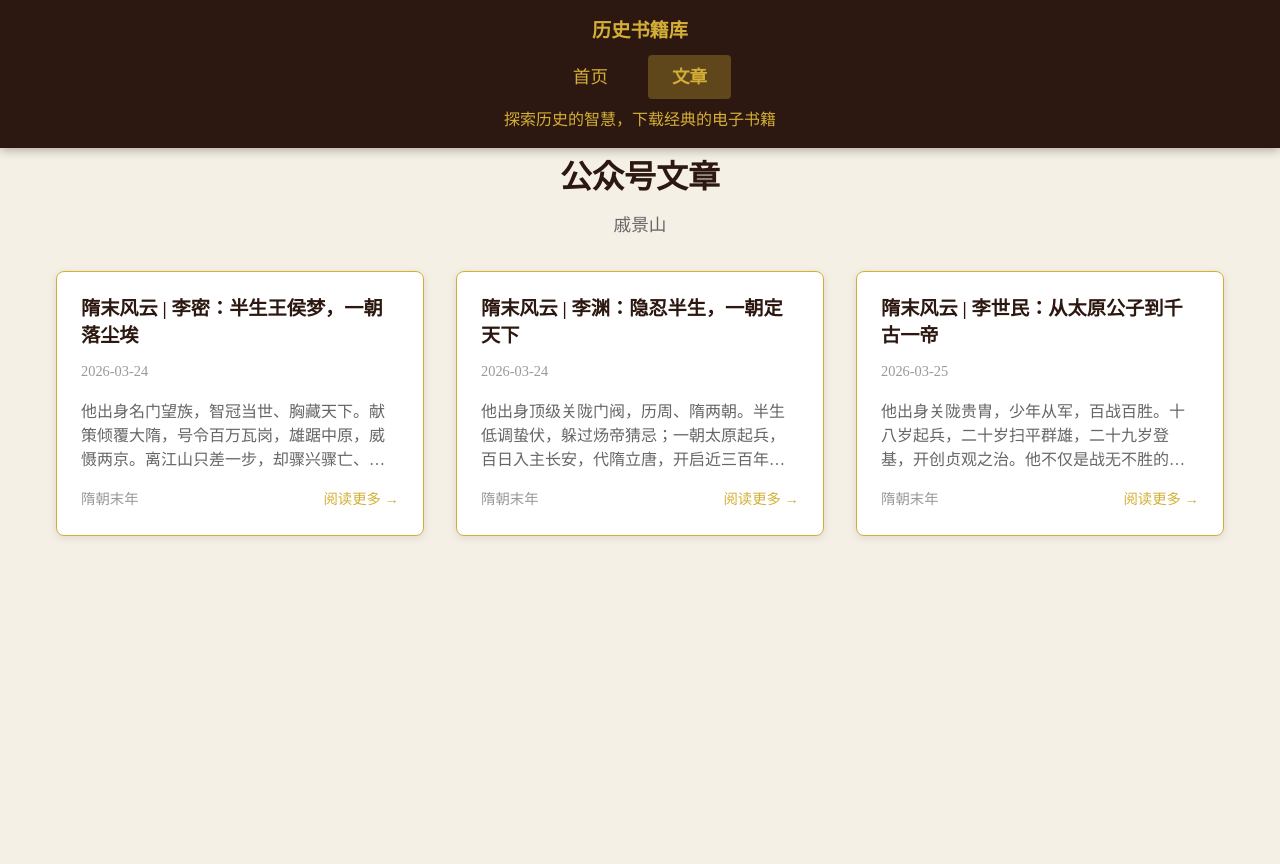
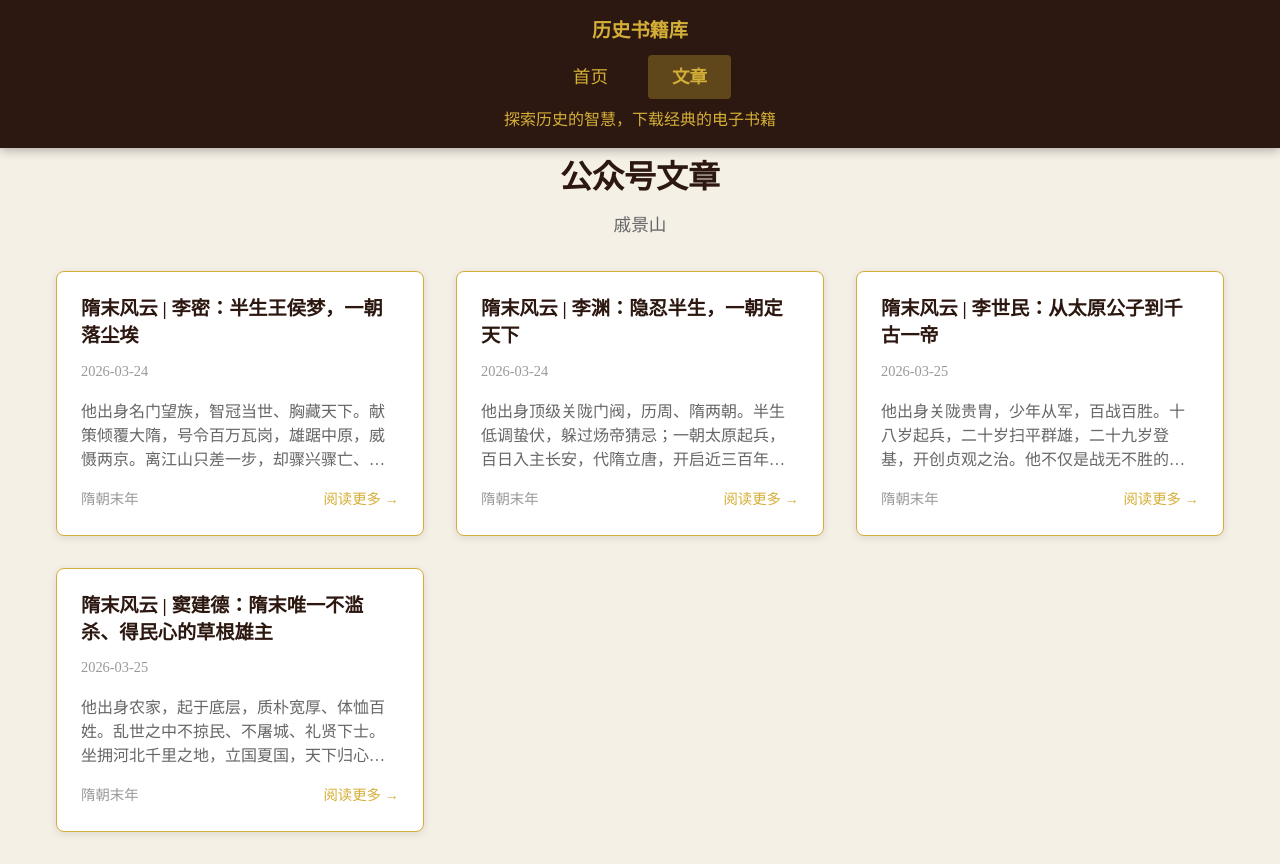
Before and after one commit to reoreo-zyt/lifeGoal, a Vue app: page /articles in a window 1280 px wide. Before the commit the page ends 800 px from the top, so only its background shows below. Built offline with nearby package versions, Linux system fonts and the light colour scheme.

Commit message:
feat: 新增文章-窦建德

```diff
--- a/src/views/ArticlesPage.vue
+++ b/src/views/ArticlesPage.vue
@@ -54,6 +54,15 @@ const articles = ref([
     date: "2026-03-25",
     excerpt:
       "他出身关陇贵胄，少年从军，百战百胜。十八岁起兵，二十岁扫平群雄，二十九岁登基，开创贞观之治。他不仅是战无不胜的军事天才，更是开创盛世的千古一帝。",
+    source: "隋朝末年",
+    link: "https://mp.weixin.qq.com/s/lqTqgVNWVs27Z8iW22Pv6Q",
+  },
+  {
+    id: 4,
+    title: "隋末风云 | 窦建德：隋末唯一不滥杀、得民心的草根雄主",
+    date: "2026-03-25",
+    excerpt:
+      "他出身农家，起于底层，质朴宽厚、体恤百姓。乱世之中不掠民、不屠城、礼贤下士。坐拥河北千里之地，立国夏国，天下归心。一生唯败一战，却身死国灭，是隋末群雄里最可惜、最仁义的霸主。",
     source: "隋朝末年",
     link: "https://mp.weixin.qq.com/s/lqTqgVNWVs27Z8iW22Pv6Q",
   },
```
